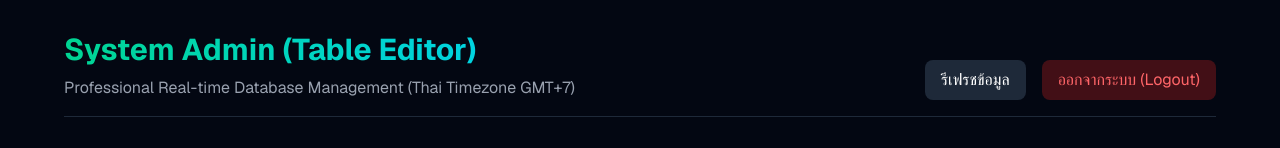
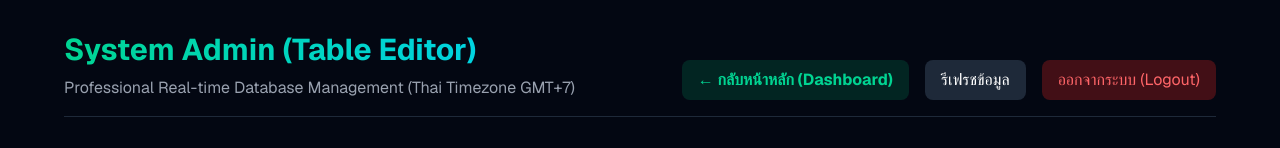
Before and after one commit to dduskxy/Project-IoT, a Next.js app in the folder web/: page /admin in a window 1280 px wide. Shown: the top 148 px of the page. Built offline with nearby package versions, Linux system fonts and the light colour scheme; no server answers; the database is empty.

Commit message:
fix: redirect login to dashboard and add back button to admin page

```diff
--- a/web/src/app/admin/page.tsx
+++ b/web/src/app/admin/page.tsx
@@ -83,6 +83,12 @@ export default function AdminTableEditor() {
             <p className="text-gray-400 mt-2">Professional Real-time Database Management (Thai Timezone GMT+7)</p>
           </div>
           <div className="flex gap-4">
+            <a
+              href="/"
+              className="px-4 py-2 bg-emerald-600/20 hover:bg-emerald-600/40 text-emerald-400 rounded-lg transition font-bold"
+            >
+              ← กลับหน้าหลัก (Dashboard)
+            </a>
             <button
               onClick={fetchData}
               className="px-4 py-2 bg-gray-800 hover:bg-gray-700 rounded-lg transition"
--- a/web/src/app/login/actions.ts
+++ b/web/src/app/login/actions.ts
@@ -21,7 +21,7 @@ export async function login(formData: FormData) {
   }
 
   revalidatePath('/', 'layout')
-  redirect('/admin')
+  redirect('/')
 }
 
 export async function signup(formData: FormData) {
@@ -40,5 +40,5 @@ export async function signup(formData: FormData) {
   }
 
   revalidatePath('/', 'layout')
-  redirect('/admin')
+  redirect('/')
 }
```
